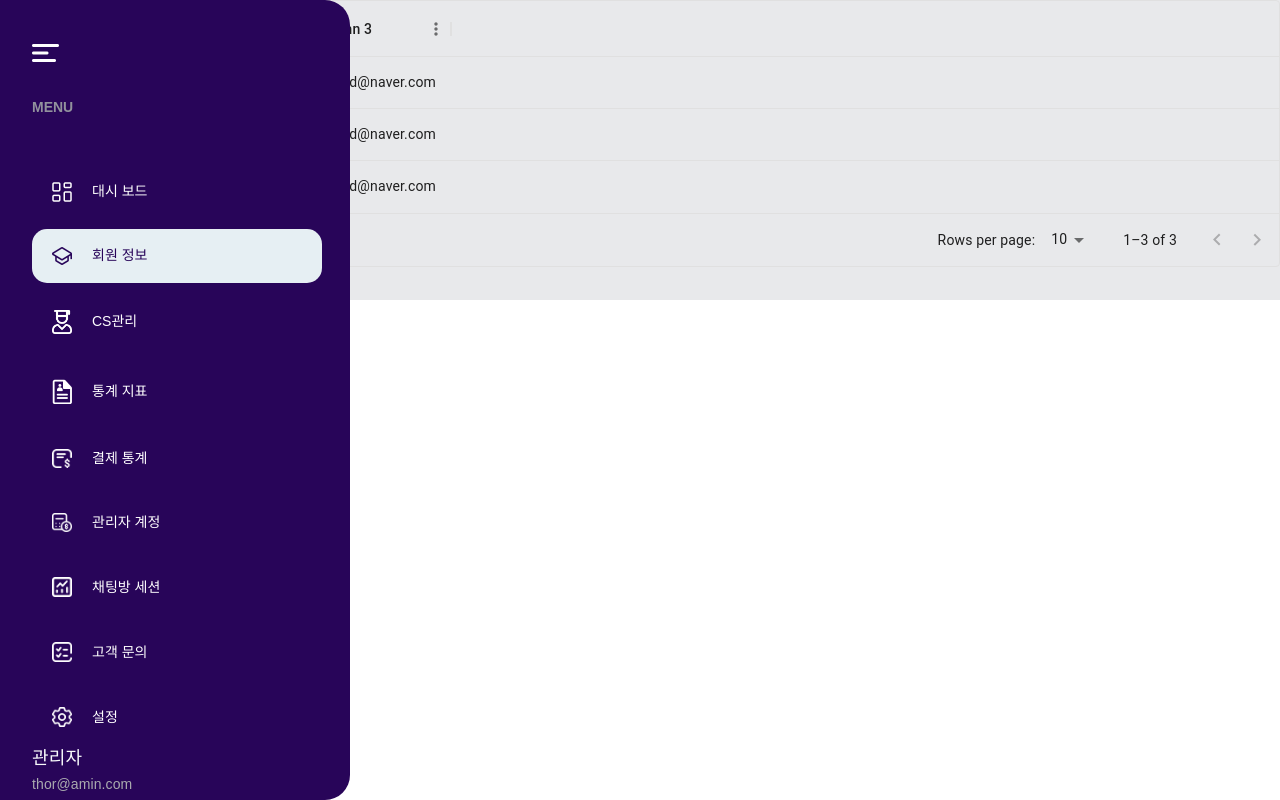
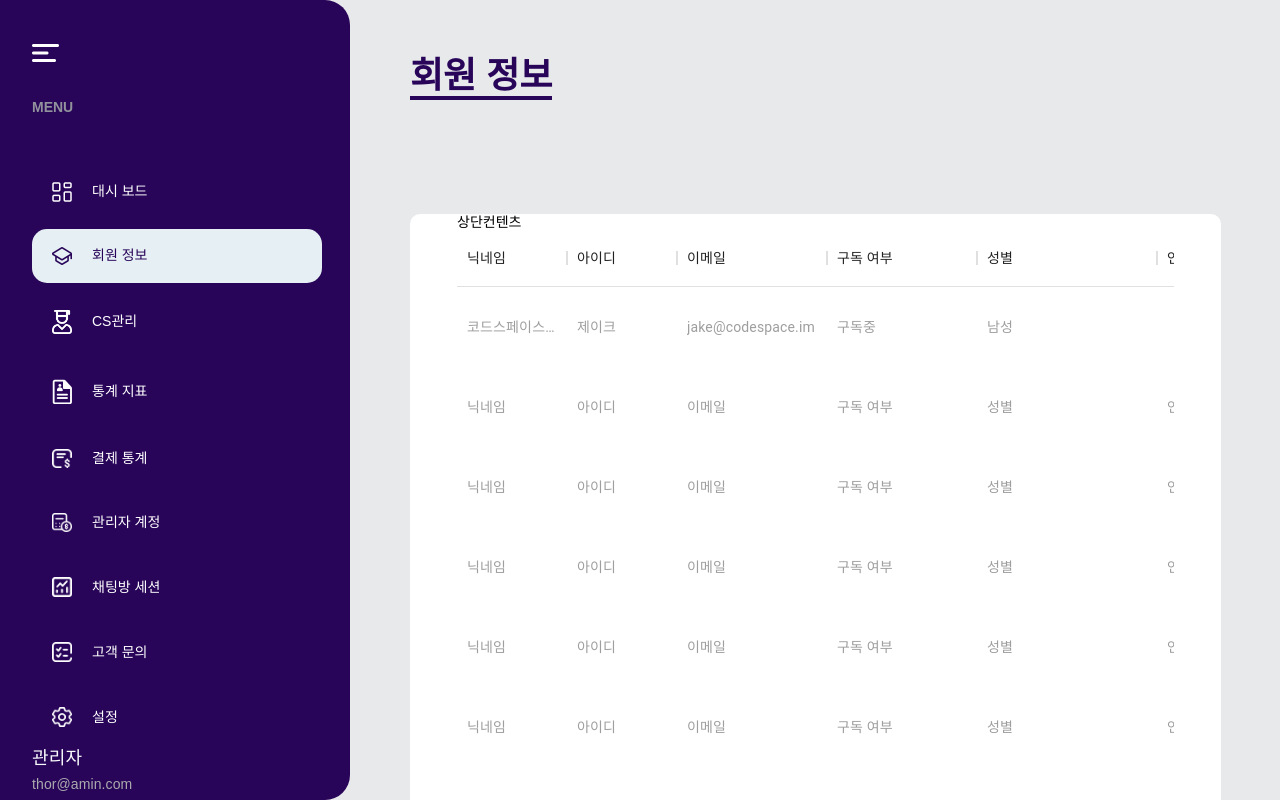
Before and after one commit to seonghojung/polyglp, a React (Create React App) app in the folder src/frontend/: page /user-info in a window 1280 px wide. Shown: the top 800 px of the page. Built offline with nearby package versions, Linux system fonts and the light colour scheme; no server answers; a web font is replaced by a local one.

Commit message:
회원관리 작업중

```diff
--- a/src/frontend/src/pages/cs/page.tsx
+++ b/src/frontend/src/pages/cs/page.tsx
@@ -4,14 +4,6 @@ import { DataGrid, GridColDef, GridRowsProp } from "@mui/x-data-grid";
 import { useState } from "react";
 import TableHeader from "./components/TableHeader";
 import { Button } from "@mui/material";
-
-const Btn = styled(Button)`
-  background-color: red;
-
-  &.hover {
-    background-color: blue;
-  }
-`;
 
 const rows: GridRowsProp = [
   {
--- /dev/null
+++ b/src/frontend/src/pages/user-info/UserInfo.tsx
@@ -0,0 +1,121 @@
+import Template from "../components/Template";
+import styled from "styled-components";
+import { DataGrid, GridColDef, GridRowsProp } from "@mui/x-data-grid";
+import { useState } from "react";
+import { Button } from "@mui/material";
+
+const rows: GridRowsProp = [
+  {
+    id: 1,
+    닉네임: "코드스페이스제이크",
+    아이디: "제이크",
+    이메일: "jake@codespace.im",
+    "구독 여부": "구독중",
+    성별: "남성",
+    언어: "",
+    경고누적: "누적없음",
+    등록일시: "2024-03-24 16:09:23",
+  },
+  { id: 2, 닉네임: "닉네임", 아이디: "아이디", 이메일: "이메일", "구독 여부": "구독 여부", 성별: "성별", 언어: "언어" },
+  { id: 3, 닉네임: "닉네임", 아이디: "아이디", 이메일: "이메일", "구독 여부": "구독 여부", 성별: "성별", 언어: "언어" },
+  { id: 4, 닉네임: "닉네임", 아이디: "아이디", 이메일: "이메일", "구독 여부": "구독 여부", 성별: "성별", 언어: "언어" },
+  { id: 5, 닉네임: "닉네임", 아이디: "아이디", 이메일: "이메일", "구독 여부": "구독 여부", 성별: "성별", 언어: "언어" },
+  { id: 6, 닉네임: "닉네임", 아이디: "아이디", 이메일: "이메일", "구독 여부": "구독 여부", 성별: "성별", 언어: "언어" },
+  { id: 7, 닉네임: "닉네임", 아이디: "아이디", 이메일: "이메일", "구독 여부": "구독 여부", 성별: "성별", 언어: "언어" },
+  { id: 8, 닉네임: "닉네임", 아이디: "아이디", 이메일: "이메일", "구독 여부": "구독 여부", 성별: "성별", 언어: "언어" },
+  { id: 9, 닉네임: "닉네임", 아이디: "아이디", 이메일: "이메일", "구독 여부": "구독 여부", 성별: "성별", 언어: "언어" },
+  { id: 10, 닉네임: "닉네임", 아이디: "아이디", 이메일: "이메일", "구독 여부": "구독 여부", 성별: "성별", 언어: "언어" },
+  { id: 11, 닉네임: "닉네임", 아이디: "아이디", 이메일: "이메일", "구독 여부": "구독 여부", 성별: "성별", 언어: "언어" },
+  { id: 12, 닉네임: "닉네임", 아이디: "아이디", 이메일: "이메일", "구독 여부": "구독 여부", 성별: "성별", 언어: "언어" },
+  { id: 13, 닉네임: "닉네임", 아이디: "아이디", 이메일: "이메일", "구독 여부": "구독 여부", 성별: "성별", 언어: "언어" },
+];
+
+const columns: GridColDef[] = [
+  { field: "닉네임", headerName: "닉네임", width: 110 },
+  { field: "아이디", headerName: "아이디", width: 110 },
+  { field: "이메일", headerName: "이메일", width: 150 },
+  { field: "구독 여부", headerName: "구독 여부", width: 150 },
+  { field: "성별", headerName: "성별", width: 180 },
+  { field: "언어", headerName: "언어", width: 250 },
+  {
+    field: "자세히보기",
+    headerName: "자세히보기",
+    width: 100,
+    renderCell: (rows) => (
+      <Button
+        sx={{
+          backgroundColor: "#00b9fd",
+          ":hover": { backgroundColor: "#00a0db" },
+        }}
+        type="button"
+        variant="contained"
+        size="small"
+        onClick={() => {
+          alert(`${rows.id}번쨰 자세히보기 버튼`);
+        }}
+      >
+        자세히보기
+      </Button>
+    ),
+  },
+];
+
+const UserInfo = ({}) => {
+  const [paginationModel, setPaginationModel] = useState({ page: 0, pageSize: 10 });
+
+  return (
+    <Template title="회원 정보">
+      <>
+        <div>
+          상단컨텐츠
+          {/* <TableHeader setNoticeList={() => {}} /> */}
+        </div>
+        <div>
+          <div style={{ width: "100%" }}>
+            <DataGrid
+              sx={{
+                "& .MuiDataGrid-cell:focus-within, &.MuiDataGrid-cell:focus": {
+                  outline: "none",
+                },
+                "& .MuiDataGrid-columnHeader:focus-within, &.MuiDataGrid-columnHeader:focus": {
+                  outline: "none",
+                },
+                "&.MuiDataGrid-root": {
+                  border: "none",
+                },
+                "& .MuiDataGrid-sortIcon": {
+                  display: "none",
+                },
+                "& .MuiDataGrid-menuIconButton": {
+                  display: "none",
+                },
+                "& .MuiDataGrid-row.Mui-hovered": {
+                  backgroundColor: "transparent",
+                },
+                "& .MuiDataGrid-row:hover": {
+                  backgroundColor: "transparent",
+                },
+                "& .MuiDataGrid-cell": {
+                  border: "none",
+                },
+                "& .MuiDataGrid-cellContent": {
+                  color: "#9e9e9e",
+                },
+              }}
+              autoHeight
+              rows={rows}
+              columns={columns}
+              rowHeight={80}
+              disableRowSelectionOnClick
+              pageSizeOptions={[10, 25, 50]}
+              paginationModel={paginationModel}
+              onPaginationModelChange={setPaginationModel}
+            />
+          </div>
+        </div>
+      </>
+    </Template>
+  );
+};
+
+export default UserInfo;
--- a/src/frontend/src/pages/user-info/page.tsx
+++ b/src/frontend/src/pages/user-info/page.tsx
@@ -1,26 +1,13 @@
 import { DataGrid, GridColDef, GridRowsProp } from "@mui/x-data-grid";
-import { useState } from "react";
-
-const rows: GridRowsProp = [
-  { id: 1, col1: "Hello", col2: "World", col3: "asdasd@naver.com" },
-  { id: 2, col1: "DataGridPro", col2: "is Awesome", col3: "asdasd@naver.com" },
-  { id: 3, col1: "MUI", col2: "is Amazing", col3: "asdasd@naver.com" },
-];
-
-const columns: GridColDef[] = [
-  { field: "col1", headerName: "Column 1", width: 150 },
-  { field: "col2", headerName: "Column 2", width: 150 },
-  { field: "col3", headerName: "Column 3", width: 150 },
-];
+import { Suspense, useState } from "react";
+import Template from "../components/Template";
+import { Await, useLoaderData } from "react-router-dom";
+import { IUser } from "./user-info-detail/page";
+import UserInfo from "./UserInfo";
 
 export default function UserInfoPage() {
   // 아트보드 : 1 회원 정보
   // WBS : 회원정보
-  const [paginationModel, setPaginationModel] = useState({ page: 0, pageSize: 10 });
 
-  return (
-    <div style={{ height: 300, width: "100%" }}>
-      <DataGrid autoHeight rows={rows} columns={columns} disableRowSelectionOnClick pageSizeOptions={[10, 25, 50]} paginationModel={paginationModel} onPaginationModelChange={setPaginationModel} />
-    </div>
-  );
+  return <UserInfo />;
 }
```
